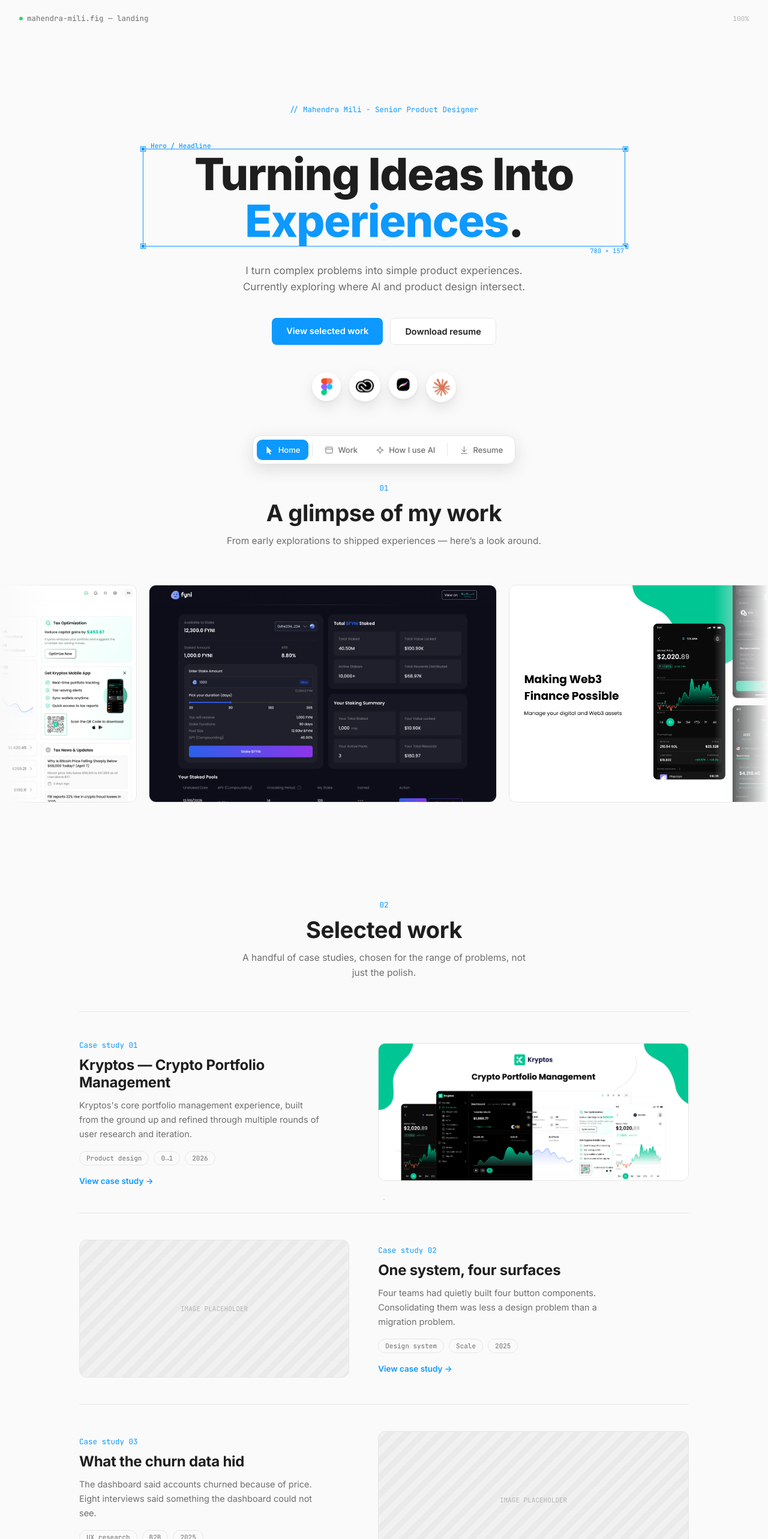
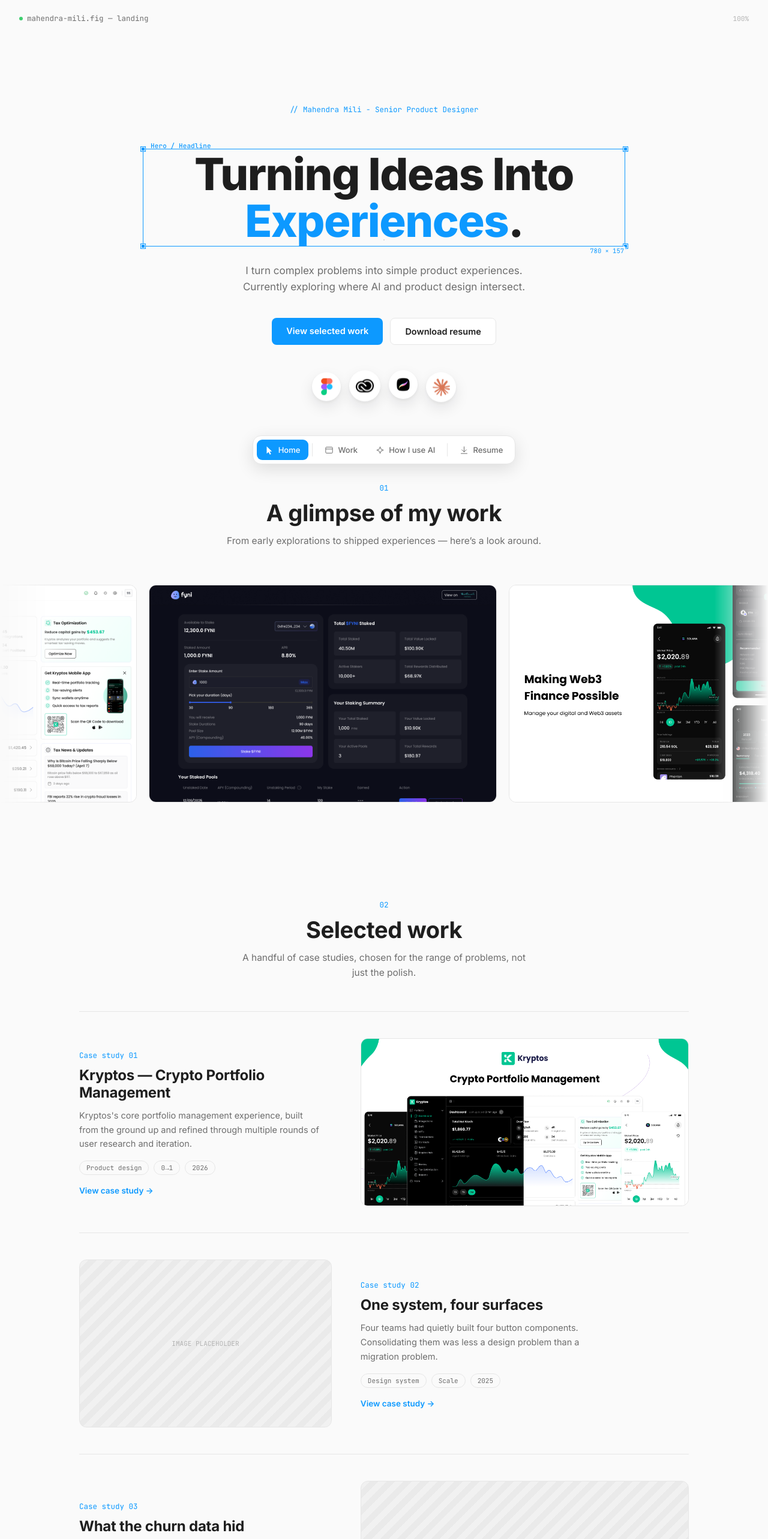
Before and after one commit to leesoosun/Figma_Style_Portfolio, a React (Vite) app: page / in a window 1280 px wide. Shown: the top 2566 px of the page at 60% size. Built offline with nearby package versions, Linux system fonts and the light colour scheme.

Commit message:
Enlarge the Selected work thumbnails (height 230->280px, wider grid column)

```diff
--- a/src/styles/home.css
+++ b/src/styles/home.css
@@ -146,12 +146,12 @@
 /* ---------- Selected work ---------- */
 .work-list{ display:flex; flex-direction:column; }
 .work-row{
-  display:grid; grid-template-columns:1fr 1.15fr; gap:48px; align-items:center;
+  display:grid; grid-template-columns:1fr 1.3fr; gap:48px; align-items:center;
   padding:44px 0; border-top:1px solid var(--line);
 }
 .work-row:last-child{ border-bottom:1px solid var(--line); }
 .work-row .thumb{
-  height:230px; border-radius:12px; border:1px solid var(--line);
+  height:280px; border-radius:12px; border:1px solid var(--line);
   background:repeating-linear-gradient(135deg, #F1F1F1 0 10px, #EAEAEA 10px 20px);
   display:flex; align-items:center; justify-content:center;
   font-family:var(--mono); font-size:11px; color:#B4B4B4;
```
